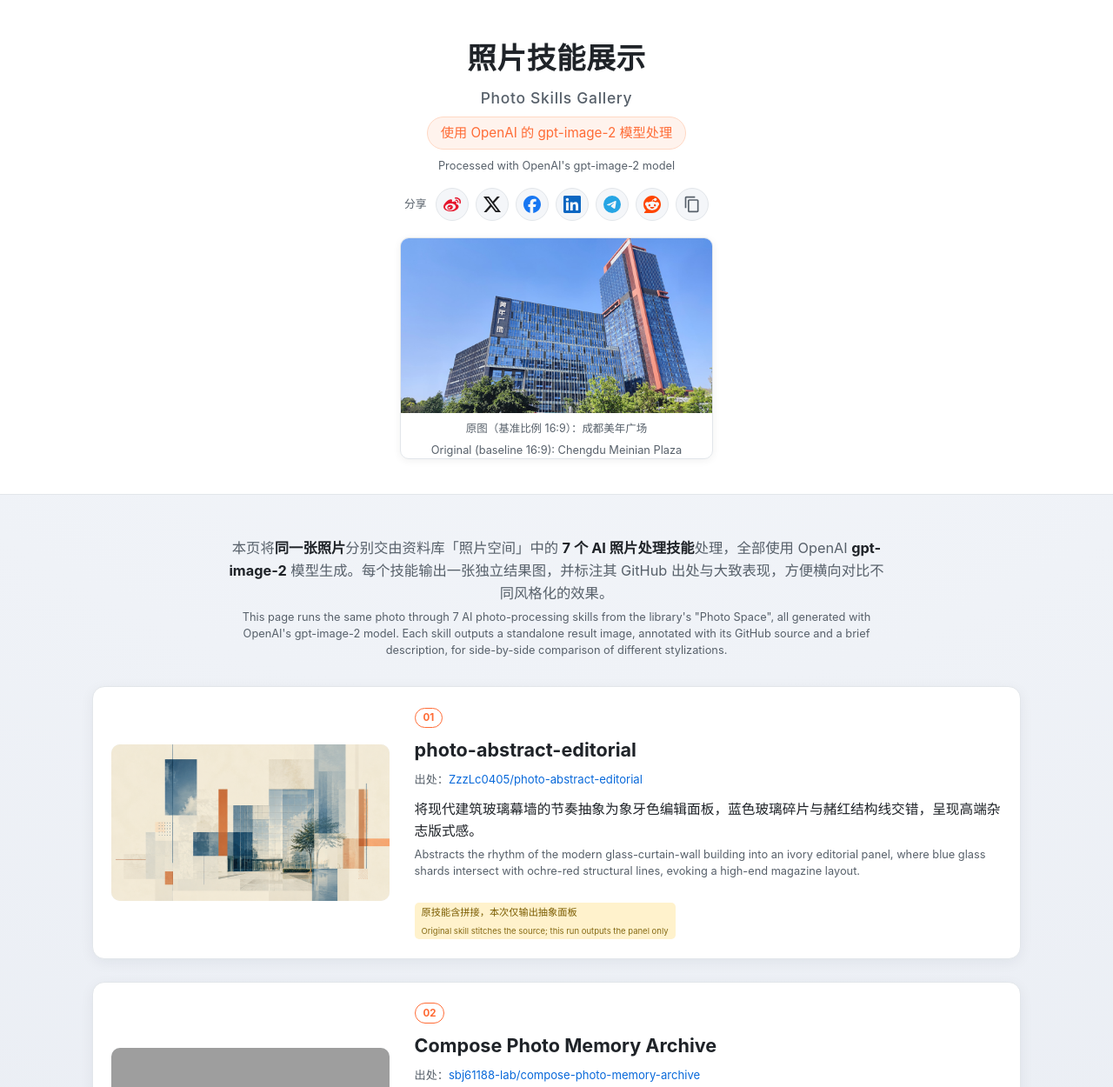
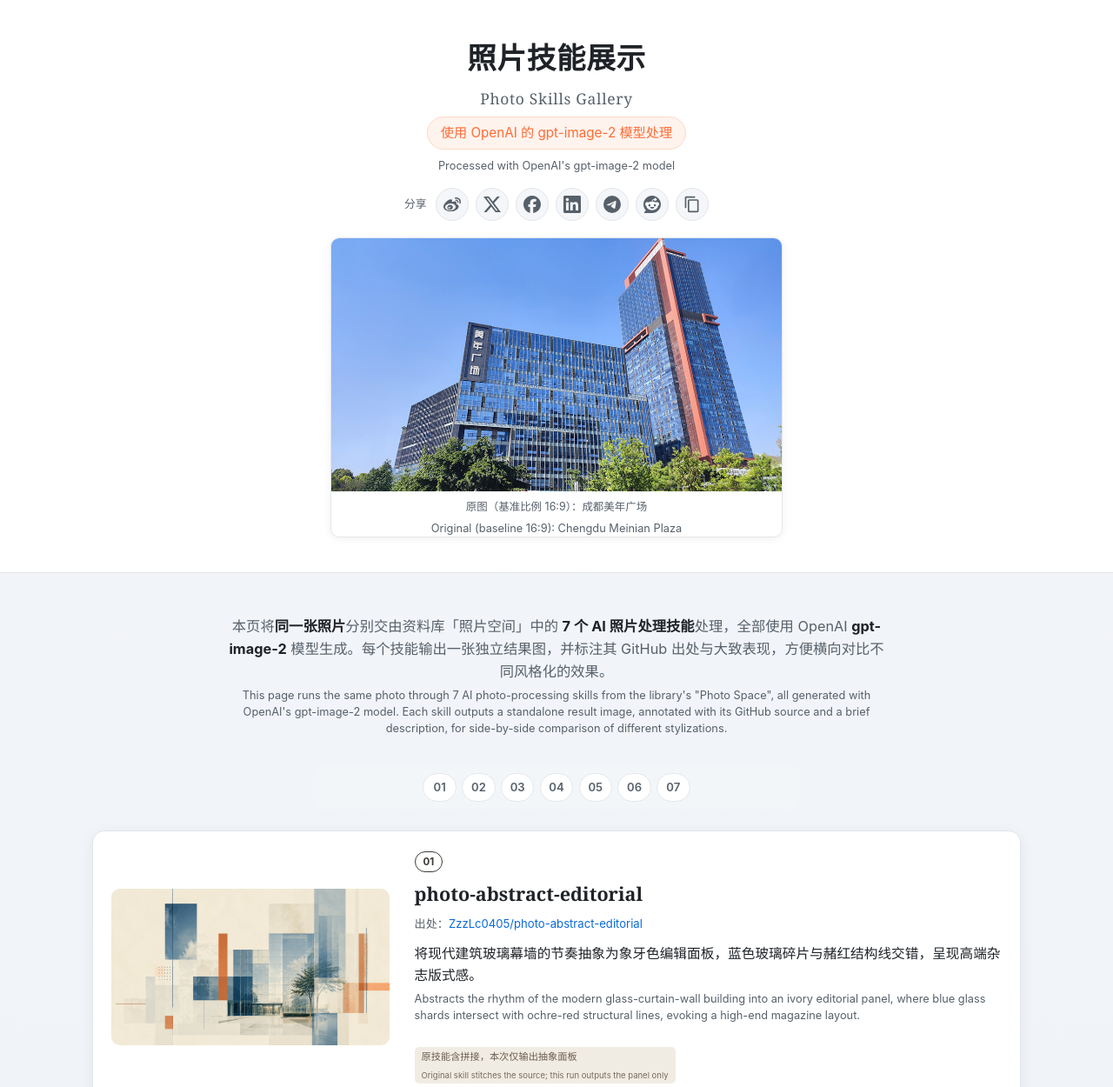
Before and after one commit to zl9739379/photo-skills-gallery, a plain HTML site: page index.html in a window 1280 px wide. Shown: the top 1250 px of the page at 87% size. Drawn offline with Linux system fonts and the light colour scheme; grey boxes are pictures that could not be loaded.

Commit message:
Refine color palette and layout; credit DeepSeek-V4-Pro in footer

```diff
--- a/index.html
+++ b/index.html
@@ -59,14 +59,15 @@
       --muted: #57606a;
       --border: #e2e6ea;
       --link: #0969da;
-      --accent: #ff6b35;
+      --accent: #3d3a34;
+      --note-accent: #ff6b35;
     }
     * { box-sizing: border-box; }
     html { -webkit-text-size-adjust: 100%; }
     body {
       margin: 0;
       font-family: -apple-system, BlinkMacSystemFont, "Segoe UI", "PingFang SC", "Hiragino Sans GB", "Microsoft YaHei", sans-serif;
-      background: radial-gradient(circle at 50% -10%, #f7f9fc 0%, #e7ebf2 60%, #dde3ec 100%);
+      background: linear-gradient(180deg, #f4f6fa 0%, #e9edf3 100%);
       color: var(--text);
       line-height: 1.6;
       min-height: 100vh;
@@ -82,19 +83,20 @@
       margin: 0 0 .5rem;
       font-size: clamp(1.5rem, 4vw, 2.1rem);
       letter-spacing: .02em;
+      font-family: Georgia, "Times New Roman", "Songti SC", "SimSun", serif;
     }
     .note {
       display: inline-block;
       margin: 0;
       padding: .35rem .9rem;
       font-size: clamp(.8rem, 2.2vw, .95rem);
-      color: var(--accent);
+      color: var(--note-accent);
       background: #fff3ed;
       border: 1px solid #ffd8c4;
       border-radius: 999px;
     }
     .hero {
-      max-width: 360px;
+      max-width: 520px;
       margin: 1.2rem auto 0;
       border-radius: 10px;
       overflow: hidden;
@@ -118,6 +120,38 @@
     }
     .intro b { color: var(--text); }
 
+    /* 技能快速导航（锚点跳转） */
+    .quicknav {
+      position: sticky;
+      top: 0;
+      z-index: 40;
+      display: flex;
+      flex-wrap: wrap;
+      justify-content: center;
+      gap: .4rem;
+      max-width: 560px;
+      margin: 0 auto 1.5rem;
+      padding: .6rem .75rem;
+      background: rgba(244, 246, 250, .85);
+      -webkit-backdrop-filter: blur(8px);
+      backdrop-filter: blur(8px);
+      border-radius: 12px;
+    }
+    .quicknav a {
+      min-width: 2.4rem;
+      text-align: center;
+      padding: .3rem .55rem;
+      font-size: .82rem;
+      font-weight: 600;
+      color: var(--muted);
+      background: var(--surface);
+      border: 1px solid var(--border);
+      border-radius: 999px;
+      text-decoration: none;
+      transition: color .15s, border-color .15s, background .15s;
+    }
+    .quicknav a:hover { color: var(--accent); border-color: var(--accent); background: #fff; }
+
     .list {
       display: flex;
       flex-direction: column;
@@ -134,6 +168,12 @@
       padding: clamp(.9rem, 2vw, 1.3rem);
       box-shadow: 0 4px 16px rgba(20,30,50,.06);
       align-items: center;
+      transition: box-shadow .2s ease, transform .2s ease;
+      scroll-margin-top: 4.5rem;
+    }
+    .item:hover {
+      box-shadow: 0 10px 28px rgba(20,30,50,.11);
+      transform: translateY(-3px);
     }
     .item img {
       width: 100%;
@@ -142,7 +182,9 @@
       border-radius: 10px;
       background: #eef1f4;
       display: block;
+      transition: transform .35s ease;
     }
+    .item:hover img { transform: scale(1.03); }
     .meta { min-width: 0; }
     .row-id {
       display: inline-block;
@@ -157,6 +199,7 @@
     .item h2 {
       margin: 0 0 .4rem;
       font-size: clamp(1.1rem, 2.6vw, 1.35rem);
+      font-family: Georgia, "Times New Roman", "Songti SC", "SimSun", serif;
     }
     .source {
       font-size: .82rem;
@@ -175,7 +218,7 @@
       margin-top: .9rem;
     }
     .badge-solo { background: #ddf4ff; color: #0969da; }
-    .badge-stitch { background: #fff2cc; color: #7a5c00; }
+    .badge-stitch { background: #f1ece3; color: #6b5d4f; }
 
     /* 中英双语：英文翻译小一号、灰色，写在下一行 */
     .en {
@@ -212,7 +255,7 @@
       align-items: center;
       justify-content: center;
       padding: .5rem;
-      color: var(--text);
+      color: var(--muted);
       background: #f4f6f9;
       border: 1px solid var(--border);
       border-radius: 999px;
@@ -239,14 +282,14 @@
     }
     .share-btn.copied .ico { display: none; }
     .share-btn.copied .copy-tip { display: inline; }
-    /* 各平台品牌色 */
-    .share-btn[data-share="weibo"]    { color: #E6162D; }
-    .share-btn[data-share="x"]        { color: #1d1d1f; }
-    .share-btn[data-share="facebook"] { color: #1877F2; }
-    .share-btn[data-share="linkedin"] { color: #0A66C2; }
-    .share-btn[data-share="telegram"] { color: #26A5E4; }
-    .share-btn[data-share="reddit"]   { color: #FF4500; }
-    .share-btn[data-share="copy"]     { color: var(--muted); }
+    /* 各平台品牌色：仅在 hover 时点亮 */
+    .share-btn[data-share="weibo"]:hover    { color: #E6162D; }
+    .share-btn[data-share="x"]:hover        { color: #1d1d1f; }
+    .share-btn[data-share="facebook"]:hover { color: #1877F2; }
+    .share-btn[data-share="linkedin"]:hover { color: #0A66C2; }
+    .share-btn[data-share="telegram"]:hover { color: #26A5E4; }
+    .share-btn[data-share="reddit"]:hover   { color: #FF4500; }
+    .share-btn[data-share="copy"]:hover     { color: var(--text); }
     .share-btn.copied {
       color: #1a7f37;
       border-color: #9be0a8;
@@ -266,10 +309,7 @@
     }
     /* 手机：图片在上，文字在下 */
     @media (max-width: 520px) {
-      .item {
-        grid-template-columns: 1fr;
-        text-align: center;
-      }
+      .item { grid-template-columns: 1fr; }
       .item img { max-width: 100%; }
       .meta { text-align: left; }
       .source a { display: inline-block; }
@@ -345,9 +385,19 @@
   <main>
     <p class="intro">本页将<b>同一张照片</b>分别交由资料库「照片空间」中的 <b>7 个 AI 照片处理技能</b>处理，全部使用 OpenAI <b>gpt-image-2</b> 模型生成。每个技能输出一张独立结果图，并标注其 GitHub 出处与大致表现，方便横向对比不同风格化的效果。<span class="en">This page runs the same photo through 7 AI photo-processing skills from the library's "Photo Space", all generated with OpenAI's gpt-image-2 model. Each skill outputs a standalone result image, annotated with its GitHub source and a brief description, for side-by-side comparison of different stylizations.</span></p>
 
+    <nav class="quicknav" aria-label="技能快速导航">
+      <a href="#skill-01">01</a>
+      <a href="#skill-02">02</a>
+      <a href="#skill-03">03</a>
+      <a href="#skill-04">04</a>
+      <a href="#skill-05">05</a>
+      <a href="#skill-06">06</a>
+      <a href="#skill-07">07</a>
+    </nav>
+
     <div class="list">
 
-      <article class="item">
+      <article class="item" id="skill-01">
         <img src="results/01_photo-abstract-editorial.png" alt="photo-abstract-editorial 处理结果" loading="lazy">
         <div class="meta">
           <span class="row-id">01</span>
@@ -359,7 +409,7 @@
         </div>
       </article>
 
-      <article class="item">
+      <article class="item" id="skill-02">
         <img src="results/02_compose-photo-memory-archive.png" alt="Compose Photo Memory Archive 处理结果" loading="lazy">
         <div class="meta">
           <span class="row-id">02</span>
@@ -371,7 +421,7 @@
         </div>
       </article>
 
-      <article class="item">
+      <article class="item" id="skill-03">
         <img src="results/03_scene-distillation-zine.png" alt="Scene Distillation Zine 处理结果" loading="lazy">
         <div class="meta">
           <span class="row-id">03</span>
@@ -383,7 +433,7 @@
         </div>
       </article>
 
-      <article class="item">
+      <article class="item" id="skill-04">
         <img src="results/04_gathered-scenes-zine.png" alt="Gathered Scenes Zine 处理结果" loading="lazy">
         <div class="meta">
           <span class="row-id">04</span>
@@ -395,7 +445,7 @@
         </div>
       </article>
 
-      <article class="item">
+      <article class="item" id="skill-05">
         <img src="results/05_gc-minimal-zine-poster.png" alt="gc-minimal-zine-poster 处理结果" loading="lazy">
         <div class="meta">
           <span class="row-id">05</span>
@@ -407,7 +457,7 @@
         </div>
       </article>
 
-      <article class="item">
+      <article class="item" id="skill-06">
         <img src="results/06_8bit-pixel-fusion.png" alt="8bit-pixel-fusion 处理结果" loading="lazy">
         <div class="meta">
           <span class="row-id">06</span>
@@ -419,7 +469,7 @@
         </div>
       </article>
 
-      <article class="item">
+      <article class="item" id="skill-07">
         <img src="results/07_photo-ink-echo.png" alt="Photo Ink Echo 处理结果" loading="lazy">
         <div class="meta">
           <span class="row-id">07</span>
@@ -435,8 +485,8 @@
   </main>
 
   <footer class="thanks">
-    <p>本页成果，由多方合力而成：感谢各技能的创作者（ZzzLc0405、sbj61188-lab、Zeejay0、LiamGvchi、TwentyfiveBTea、zhouaria28-cloud）贡献的精彩能力；感谢 OpenAI 的 gpt-image-2 图像模型提供生成力；亦感谢腾讯混元 3 协助编写处理脚本与搭建本网页。</p>
-    <p class="en">This page is the result of combined efforts: thanks to the creators of the skills, to OpenAI's gpt-image-2 image model, and to Tencent Hunyuan 3 for helping write the scripts and build this page.</p>
+    <p>本页成果，由多方合力而成：感谢各技能的创作者（ZzzLc0405、sbj61188-lab、Zeejay0、LiamGvchi、TwentyfiveBTea、zhouaria28-cloud）贡献的精彩能力；感谢 OpenAI 的 gpt-image-2 图像模型提供生成力；亦感谢腾讯混元 3 协助编写处理脚本与搭建本网页，以及 DeepSeek-V4-Pro 协助润色与修改页面细节。</p>
+    <p class="en">This page is the result of combined efforts: thanks to the creators of the skills, to OpenAI's gpt-image-2 image model, to Tencent Hunyuan 3 for helping write the scripts and build this page, and to DeepSeek-V4-Pro for helping polish and refine the page details.</p>
   </footer>
 
   <!-- 点击放大层 -->
```
